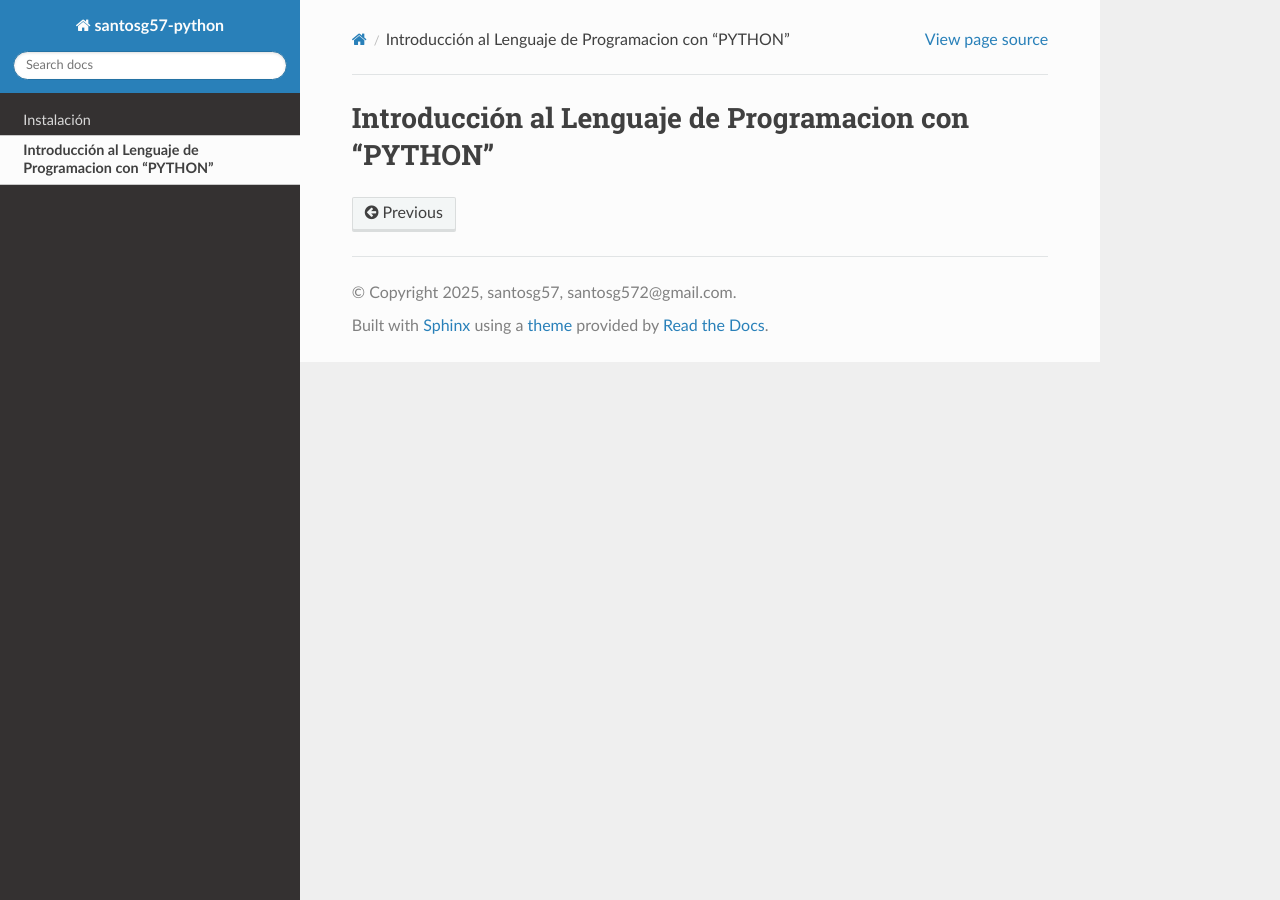
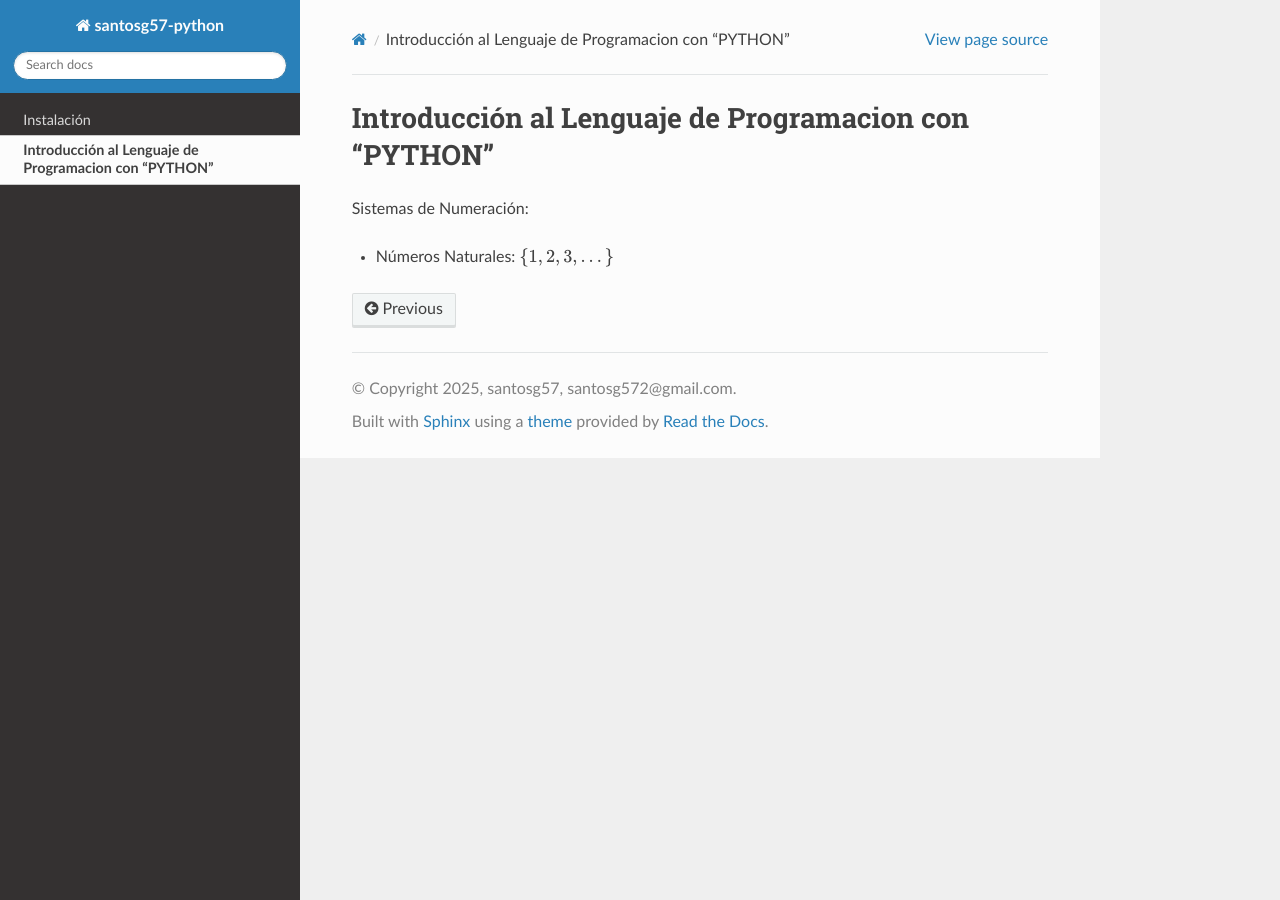
Before and after one commit to matecom57/santosg57-python, a Sphinx documentation site: the page built from docs/source/clase01/clase01.rst, in a window 1280 px wide. Built offline with Sphinx 7.4.7 and the Read the Docs theme 3.1.0, drawn with Linux system fonts in a browser that asks for light colours.

Commit message:
Test comité

```diff
--- a/docs/source/clase01/clase01.rst
+++ b/docs/source/clase01/clase01.rst
@@ -1,2 +1,6 @@
 Introducción al Lenguaje de Programacion con "PYTHON"
 =====================================================
+
+Sistemas de Numeración:
+
+* Números Naturales: :math:`\{ 1, 2, 3, ... \}`
```
